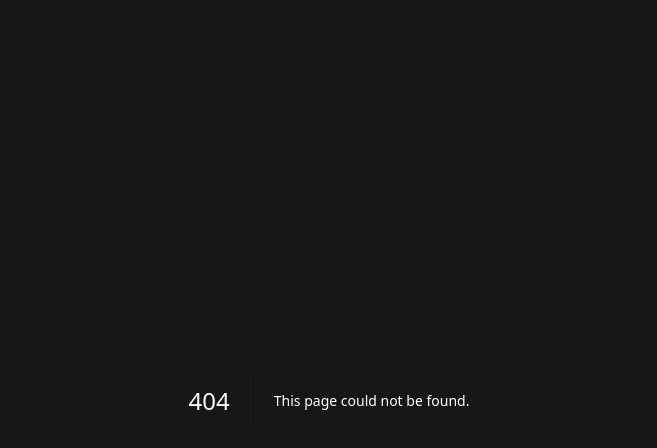
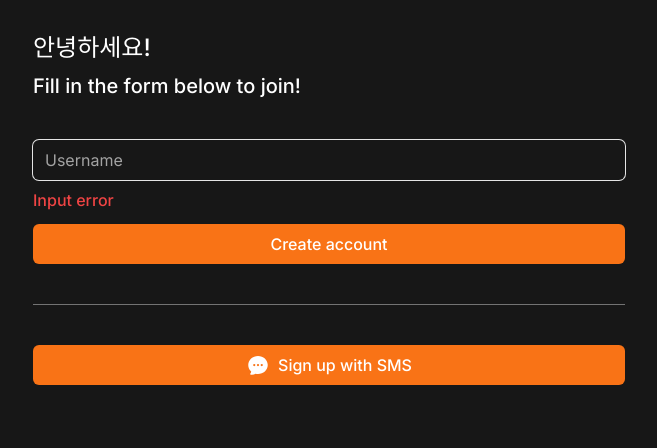
Before and after one commit to banminseok/dangeun-market-reload, a Next.js app: page /create-account in a window 1280 px wide. Before the commit this address had no page. Shown: the top 448 px of the page, without its empty margins (311-968 px from the left). Built offline with nearby package versions, Linux system fonts and the light colour scheme.

Commit message:
4.2 Create-acc heroicon

```diff
--- /dev/null
+++ b/app/create-account/page.tsx
@@ -0,0 +1,39 @@
+import { ChatBubbleOvalLeftEllipsisIcon } from "@heroicons/react/24/solid";
+
+import Link from "next/link";
+
+export default function CreateAccount() {
+    return(
+        <div className="flex flex-col gap-10 py-8 px-6">
+            <div className="flex flex-col gap-2 *:font-medium">
+                <h1 className="text-2xl">안녕하세요!</h1>
+                <h2 className="text-xl">Fill in the form below to join!</h2>
+            </div>
+            <form className="flex flex-col gap-3">
+                <div className="flex flex-col gap-2">
+                <input
+                    className="bg-transparent rounded-md w-full h-10 focus:outline-none ring-1 focus:ring-2 ring-neutral-200 focus:ring-orange-500 border-none placeholder:text-neutral-400"
+                    type="text"
+                    placeholder="Username"
+                    required
+                />
+                <span className="text-red-500 font-medium">Input error</span>
+                </div>
+                <button className="primary-btn h-10">Create account</button>
+            </form>
+            <div className="w-full h-px bg-neutral-500" />
+            <div>
+                <Link
+                className="primary-btn flex h-10 items-center justify-center gap-2"
+                href="/sms"
+                >
+                <span>
+                    <ChatBubbleOvalLeftEllipsisIcon className="h-6 w-6" />
+                </span>
+                <span>Sign up with SMS</span>
+                </Link>
+            </div>
+        </div>
+    );
+
+}
--- a/app/globals.css
+++ b/app/globals.css
@@ -7,3 +7,9 @@
         @apply text-orange-500 ;
     }
 }
+
+@layer components{
+    .primary-btn{
+        @apply w-full bg-orange-500 text-white  font-medium  rounded-md text-center hover:bg-orange-400 transition-colors;
+    }
+}
--- a/app/page.tsx
+++ b/app/page.tsx
@@ -9,8 +9,9 @@
         <h2 className="text-2xl">당근 마겟에 어서오세요!</h2>
       </div>
       <div className="flex flex-col items-center gap-3 w-full">
-        <Link href="/create-account"
-        className="w-full bg-orange-500 text-white text-lg font-medium py-2.5 rounded-md text-center  hover:bg-orange-400 transition-colors">시작하기</Link>
+        <Link href="/create-account" className="primary-btn text-lg py-2.5">
+          시작하기
+        </Link>
         <div className="flex gap-2">
           <span>이미 계정이 있나요?</span>
           <Link href="/login" className="hover:underline">
```
Also changed, not shown: package.json (+8 -6 lines), 2 other files (tests, documents, lock files or other folders).
